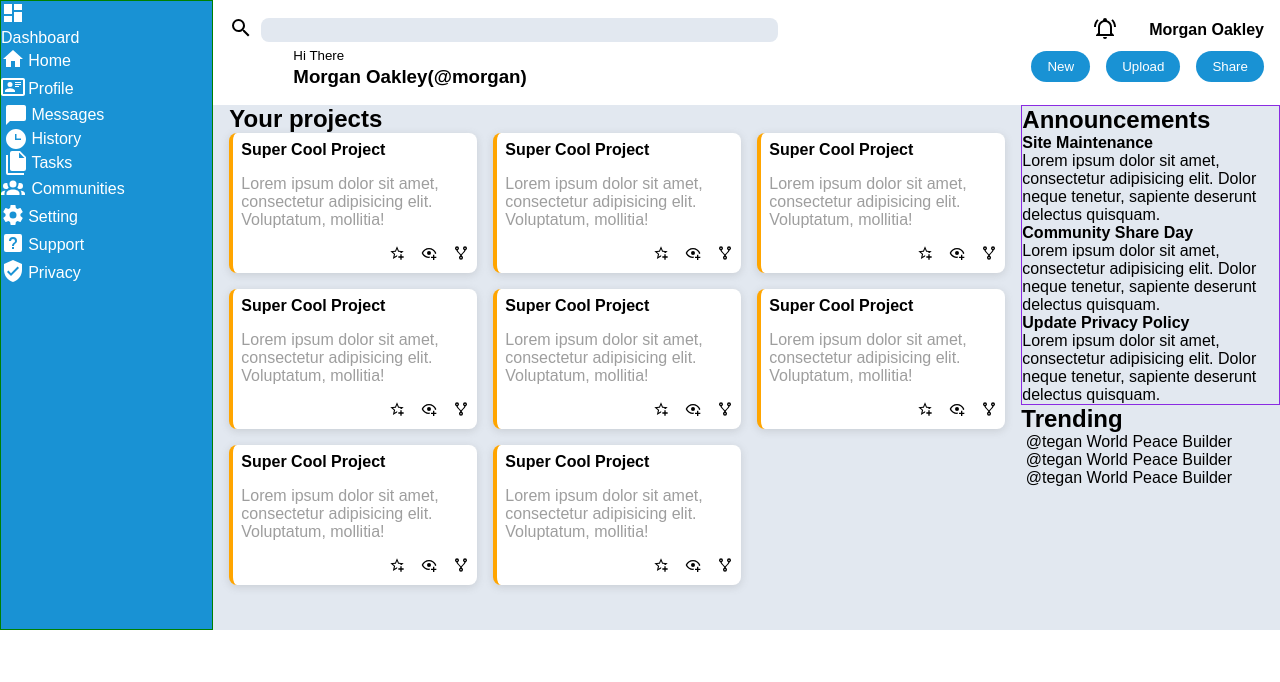
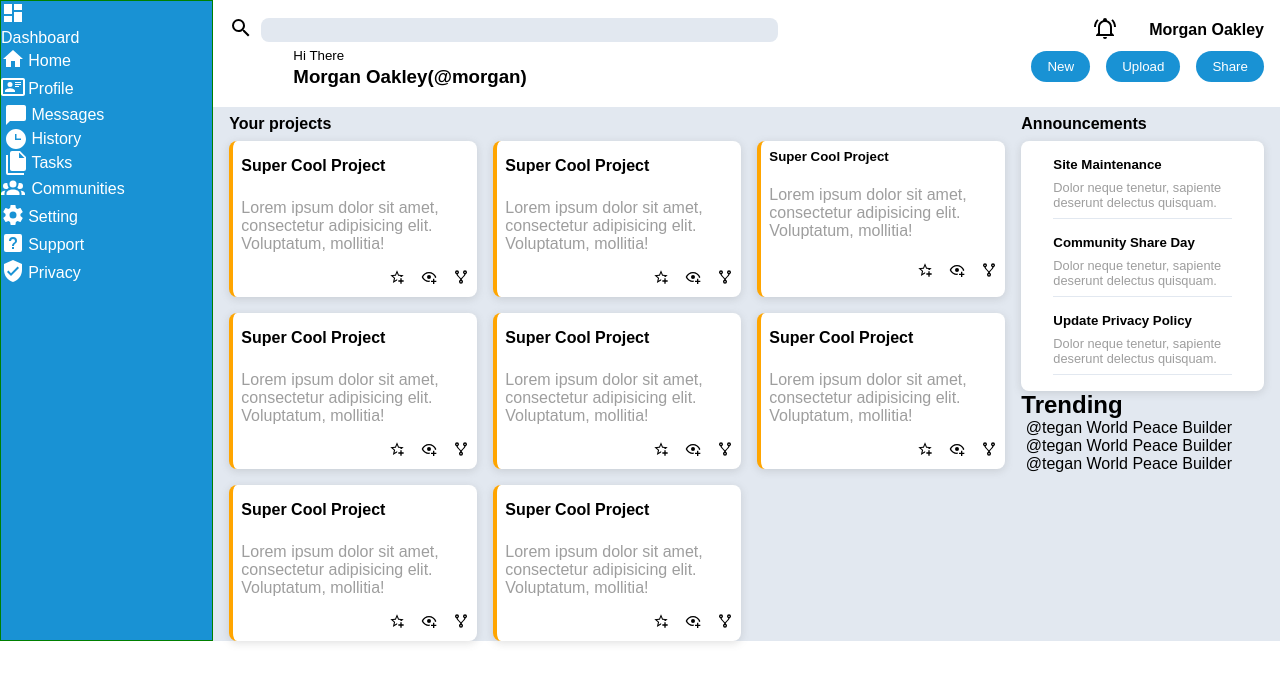
Before and after one commit to Teshager21/admin-dashboard, a plain HTML site: page index.html in a window 1280 px wide. Drawn offline with Linux system fonts and the light colour scheme.

Commit message:
style the announcement card styles

```diff
--- a/index.html
+++ b/index.html
@@ -42,7 +42,7 @@
     <main>
 
         <div class="projects">
-            <h2>Your projects</h2>
+            <h4>Your projects</h4>
             <div class="projects-grid">
 
                 <div class="project">
@@ -64,7 +64,7 @@
                      </div>
                 </div>
                 <div class="project">
-                    <h4 class="project-title">Super Cool Project</h4>
+                    <h5 class="project-title">Super Cool Project</h5>
                     <p class="project-detail">Lorem ipsum dolor sit amet, consectetur adipisicing elit. Voluptatum, mollitia!</p>
                      <div class="project-icons">
                         <span><img src="assets/star-plus-outline.svg" alt="" srcset=""></span>
@@ -123,25 +123,29 @@
 
         <div class="sidebar">
             <div class="announcements">
+                <h4>Announcements</h4>
+                <div class="announcement-cards">
                     <div class="announcement">
-                    <h2>Announcements</h2>
+
                         <div class="announcement">
-                        <h4>Site Maintenance</h4>
-                        <p>Lorem ipsum dolor sit amet, consectetur adipisicing elit. Dolor neque tenetur, sapiente deserunt delectus quisquam.</p>
+                            <h5>Site Maintenance</h5>
+                            <p>Dolor neque tenetur, sapiente deserunt delectus quisquam.</p>
                         </div>
                     </div>
                     <div class="announcement">
                         <div class="announcement">
-                        <h4>Community Share Day</h4>
-                        <p>Lorem ipsum dolor sit amet, consectetur adipisicing elit. Dolor neque tenetur, sapiente deserunt delectus quisquam.</p>
+                            <h5>Community Share Day</h5>
+                            <p>Dolor neque tenetur, sapiente deserunt delectus quisquam.</p>
                         </div>
                     </div>
                     <div class="announcement">
                         <div class="announcement">
-                        <h4>Update Privacy Policy</h4>
-                        <p>Lorem ipsum dolor sit amet, consectetur adipisicing elit. Dolor neque tenetur, sapiente deserunt delectus quisquam.</p>
+                            <h5>Update Privacy Policy</h5>
+                            <p> Dolor neque tenetur, sapiente deserunt delectus quisquam.</p>
                         </div>
                     </div>
+                </div>
+
             </div>
 
             <div class="trending">
--- a/style.css
+++ b/style.css
@@ -172,6 +172,11 @@ main{
     box-shadow: rgba(99, 99, 99, 0.2) 0px 2px 8px 0px;
 }
 
+.projects h4{
+    padding-top: 0.5rem;
+    padding-bottom: 0.5rem;
+}
+
 .project-detail {
     color:#9e9e9e;
 }
@@ -195,8 +200,35 @@ main{
     width:1.5rem;
 }
 
+.announcement-cards{
+    /* border:1px solid blueviolet; */
+    background-color: #fff;
+    border-radius: 0.5rem;
+    padding: 1rem;
+    padding-right: 2rem;
+    padding-left: 2rem;
+    box-shadow: rgba(99, 99, 99, 0.2) 0px 2px 8px 0px;
+    display: grid;
+    gap: 1rem;
+
+}
+
 .announcements{
-    border:1px solid blueviolet;
+    /* padding: 1rem; */
+    padding-right: 1rem;
+}
+
+.announcements h4{
+    padding-top: 0.5rem;
+    padding-bottom: 0.5rem;
+}
+
+.announcement-cards p{
+    color:#9e9e9e;
+    border-bottom: 1px  #e2e8f0 solid;
+    font-size:0.8rem;
+    padding-bottom: 0.5rem;
+    padding-top: 0.5rem;
 }
 
 .logo img{
```
Lines whose indentation alone changed are shown as unchanged.
